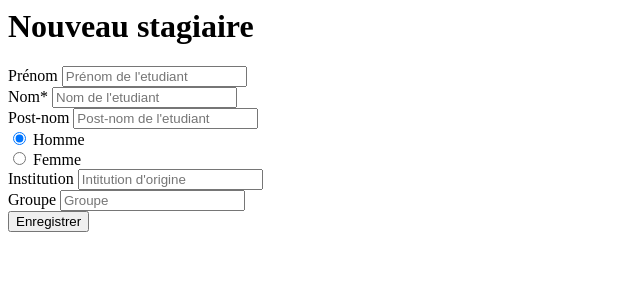
After one commit to Bam92/gestion-stage, a PHP site: page /new_student.php in a window 1280 px wide. The commit adds this page. Shown: the top 300 px of the page, without its empty margins (0-640 px from the left). Run offline with PHP 8.4, Linux system fonts and the light colour scheme.

Commit message:
feat: register a new intern from a dedicated form

```diff
--- a/src/index.php
+++ b/src/index.php
@@ -19,6 +19,7 @@
     }
 
     ?>
+ <p><a href="./new_student.php">Ajouter nouveau stagiaire</a></p>
  <form method="post">
      <input type="date" name="date"><br>
      <input type="text" placeholder="Nom de l'etudiant" name="student">
--- /dev/null
+++ b/src/new_student.php
@@ -0,0 +1,65 @@
+ <h1>Nouveau stagiaire</h1>
+
+ <?php
+    if (isset($_POST['submit'])) {
+        require './connection.php';
+
+        $new_student = array(
+            "first_name" => $_POST['fName'],
+            "name" => $_POST['name'],
+            "last_name" => $_POST['lName'],
+            "institution" => $_POST['institution'],
+            "gender" => $_POST['gender'],
+            "class" => $_POST['gender']
+        );
+
+        $sql = sprintf(
+            "INSERT INTO %s (%s) VALUES (%s)",
+            "student",
+            implode(", ", array_keys($new_student)),
+            ":" . implode(", :", array_keys($new_student))
+        );
+
+        $req = db_connect()->prepare($sql);
+
+        $req->execute($new_student);
+        echo "Student added successfully!";
+    }
+
+    ?>
+ <form method="post">
+     <div>
+         <label for="fName">Prénom</label>
+         <input type="text" placeholder="Prénom de l'etudiant" name="fName" id="fName">
+     </div>
+     <div>
+         <label for="name">Nom</label>*
+         <input type="text" placeholder="Nom de l'etudiant" name="name" id="name" required>
+     </div>
+     <div>
+         <label for="lName">Post-nom</label>
+         <input type="text" placeholder="Post-nom de l'etudiant" name="lName" id="lName">
+     </div>
+     <div>
+         <input type="radio" id="man" name="gender" value="M" checked>
+         <label for="man">Homme</label>
+     </div>
+
+     <div>
+         <input type="radio" id="woman" name="gender" value="F">
+         <label for="woman">Femme</label>
+     </div>
+
+     <div>
+         <label for="institution">Institution</label>
+         <input type="text" placeholder="Intitution d'origine" name="institution" id="institution">
+     </div>
+
+     <div>
+         <label for="class">Groupe</label>
+         <input type="text" placeholder="Groupe" name="class" id="class">
+     </div>
+     <div>
+         <input type="submit" name="submit" value="Enregistrer">
+     </div>
+ </form>
--- a/src/sql-scripts/createTable.sql
+++ /dev/null
@@ -1,5 +0,0 @@
-CREATE TABLE attendance (
-student varchar(25),
-attendance_date  date,
-status int(5)
-);
```
Also changed, not shown: .docker/database/sql-scripts/createTable.sql (added), 1 other file.
